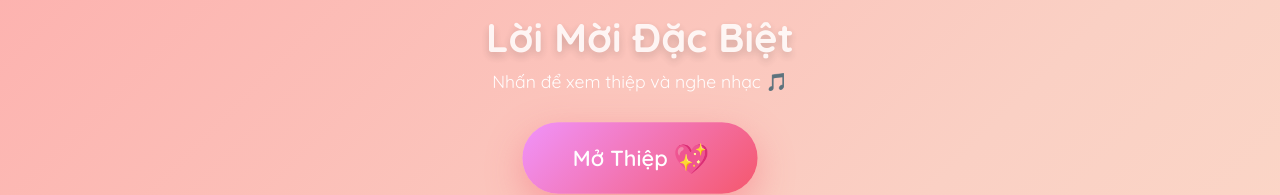
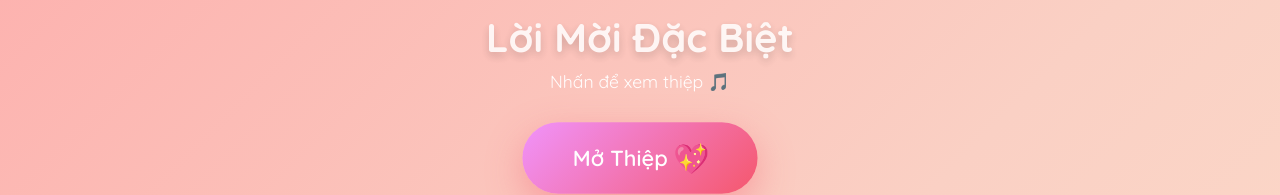
Before and after one commit to tiendatnguyenxuan-dev/thiepmoi, a website: page index.html in a window 1280 px wide. Shown: the part 366-561 px from the top of the page. Drawn offline with Linux system fonts and the light colour scheme.

```diff
--- a/index.html
+++ b/index.html
@@ -18,7 +18,7 @@
         <div class="splash-content">
             <div class="splash-emoji">💌</div>
             <h1 class="splash-title">Lời Mời Đặc Biệt</h1>
-            <p class="splash-subtitle">Nhấn để xem thiệp và nghe nhạc 🎵</p>
+            <p class="splash-subtitle">Nhấn để xem thiệp 🎵</p>
             <button class="splash-button" id="enterBtn">
                 <span>Mở Thiệp</span>
                 <span class="splash-icon">💖</span>
```
